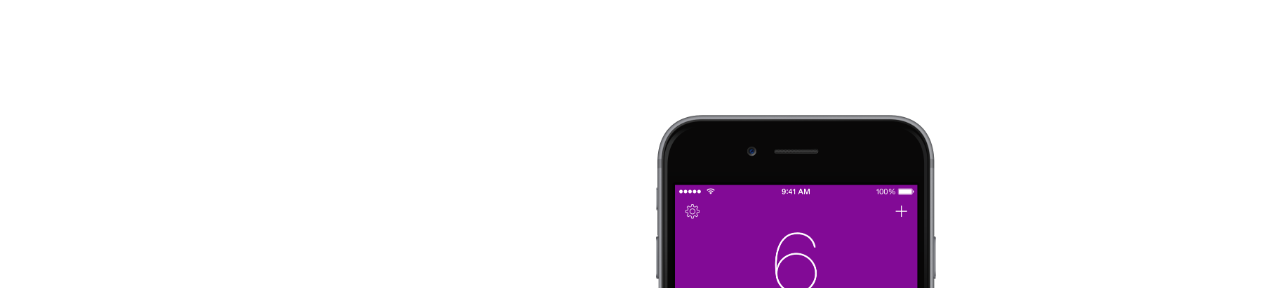
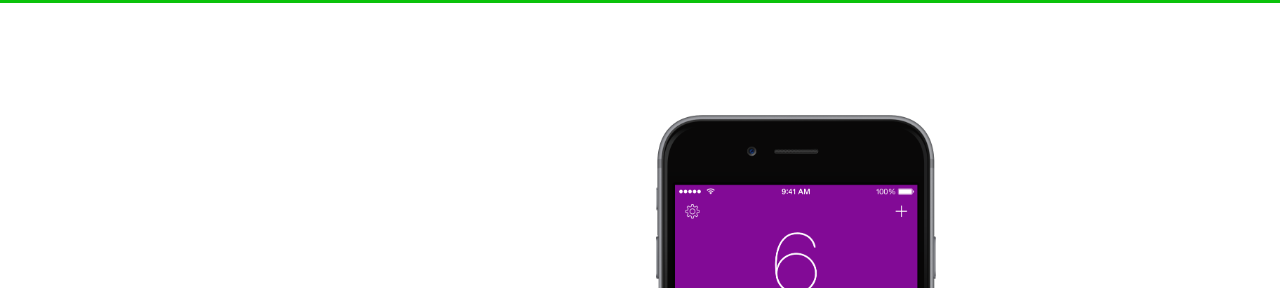
Before and after one commit to ArVID220u/simple-counter, a plain HTML site: page index.html in a window 1280 px wide. Shown: the top 288 px of the page. Drawn offline with Linux system fonts and the light colour scheme.

Commit message:
Added green line at top

```diff
--- a/index.html
+++ b/index.html
@@ -19,6 +19,12 @@
 			background-color: #ffffff;
 			text-align: center;
 			line-height: 1.4;
+		}
+		#topLine {
+			background-color: rgb(10, 194, 10);
+			height: 3px;
+			width: 100%;
+			position: absolute;
 		}
 		#splash {
 			height: 100%;
@@ -151,8 +157,11 @@
 	</style>
 
 
+<div id="content">
 
-<div id="content">
+
+<!-- This div should be represented as a small line at the top of the window. Purely asthetic-->
+<div id="topLine"></div>
 
 
 <div id="chevron" class="fa fa-chevron-down"></div>
```
